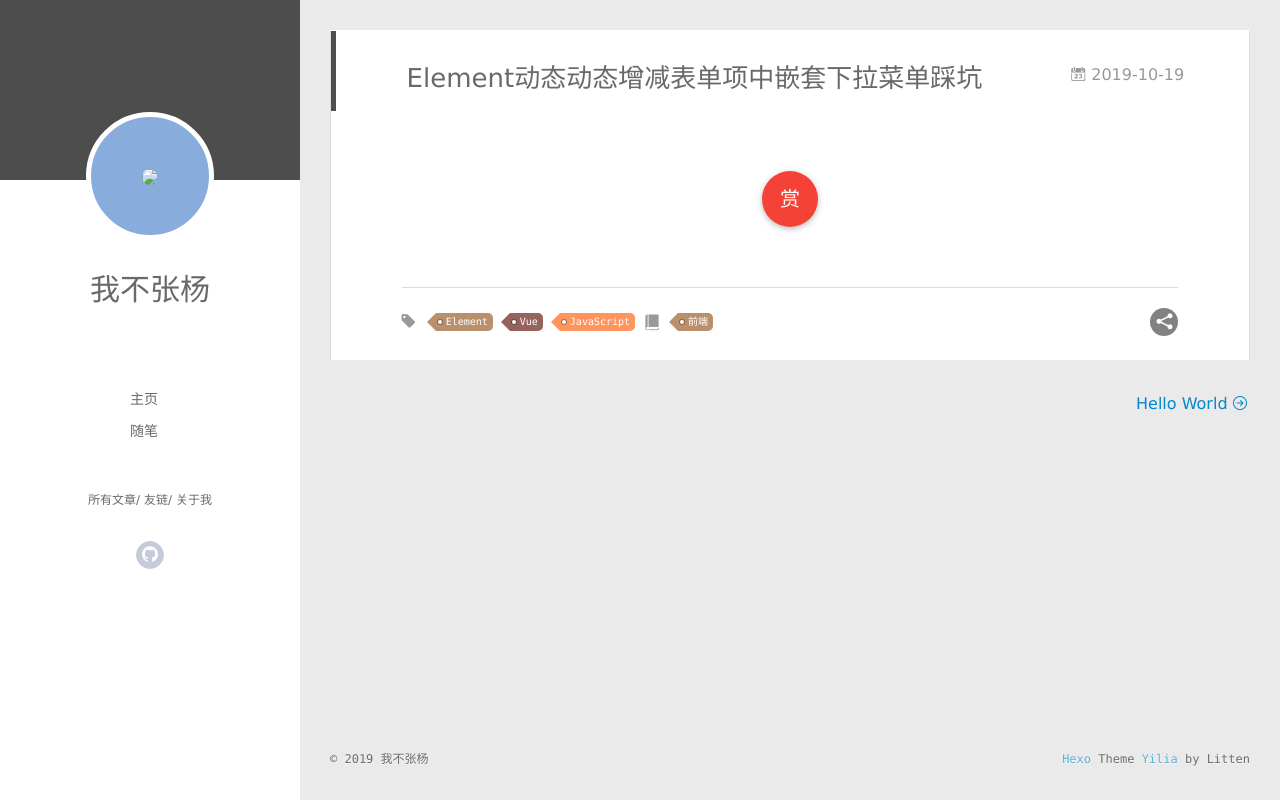
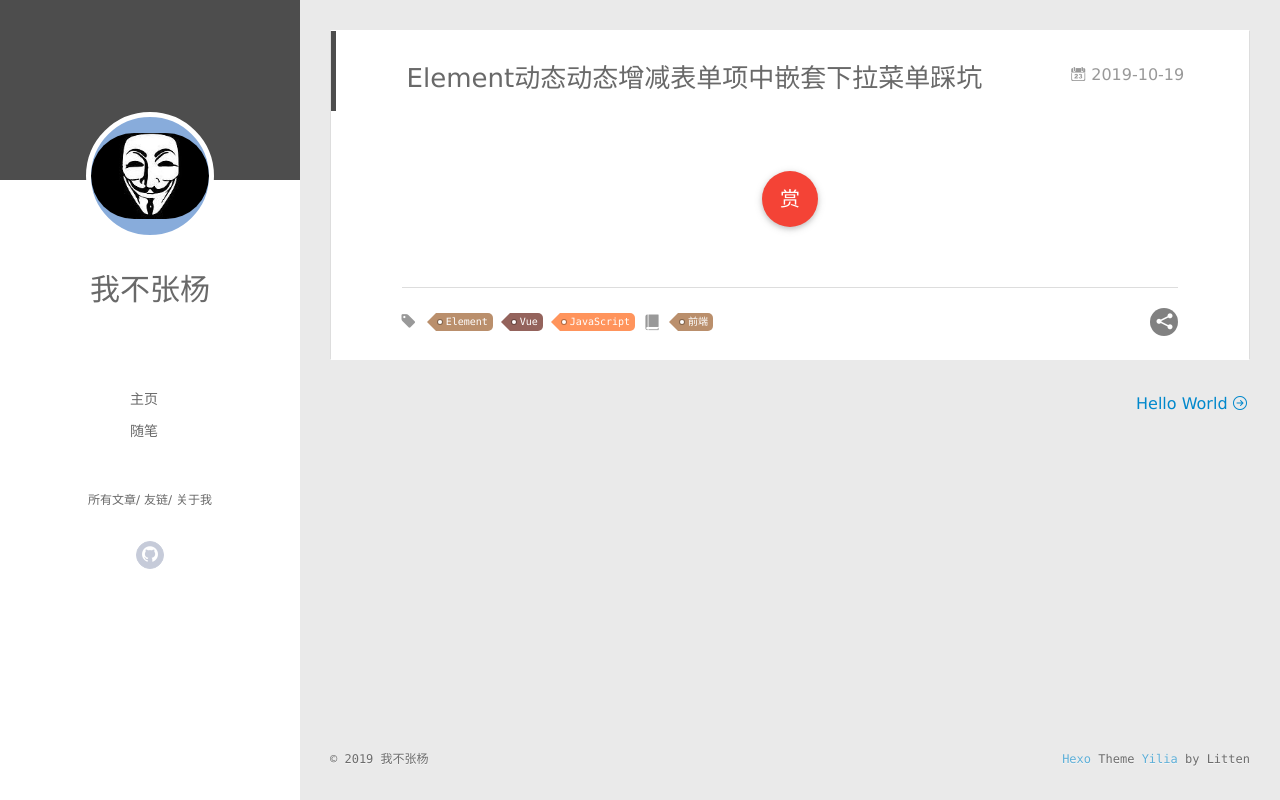
Before and after one commit to yusuf-yz/zyblog.github.io, a plain HTML site: page 2019/10/19/firstblog/index.html in a window 1280 px wide. Drawn offline with Linux system fonts and the light colour scheme; no server answers.

Commit message:
Site updated: 2019-10-19 19:50:47

```diff
--- a/2019/10/19/firstblog/index.html
+++ b/2019/10/19/firstblog/index.html
@@ -46,7 +46,7 @@
 <div class="intrude-less">
 	<header id="header" class="inner">
 		<a href="/" class="profilepic">
-			<img src="/avatar.jpg" class="js-avatar">
+			<img src="/img/avatar.jpg" class="js-avatar">
 		</a>
 		<hgroup>
 		  <h1 class="header-author"><a href="/">我不张杨</a></h1>
@@ -98,7 +98,7 @@
 	<div class="intrude-less">
 		<header id="header" class="inner">
 			<div class="profilepic">
-				<img src="/avatar.jpg" class="js-avatar">
+				<img src="/img/avatar.jpg" class="js-avatar">
 			</div>
 			<hgroup>
 			  <h1 class="header-author js-header-author">我不张杨</h1>
```
Also changed, not shown: 2019/10/19/hello-world/index.html (+2 -2 lines), archives/2019/10/index.html (+2 -2 lines), archives/2019/index.html (+2 -2 lines), archives/index.html (+2 -2 lines), categories/前端/index.html (+2 -2 lines), index.html (+2 -2 lines), tags/Element/index.html (+2 -2 lines), tags/JavaScript/index.html (+2 -2 lines), tags/Vue/index.html (+2 -2 lines).
